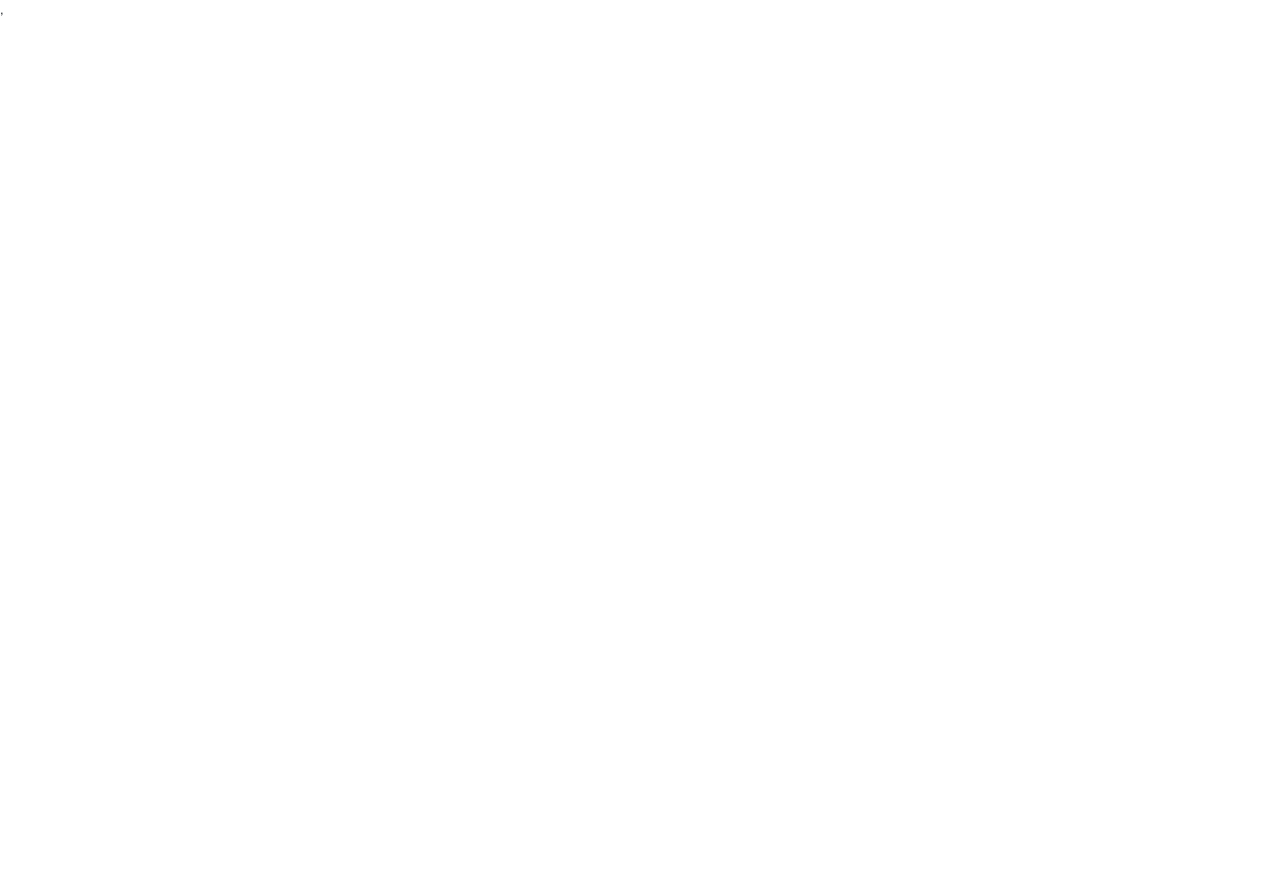
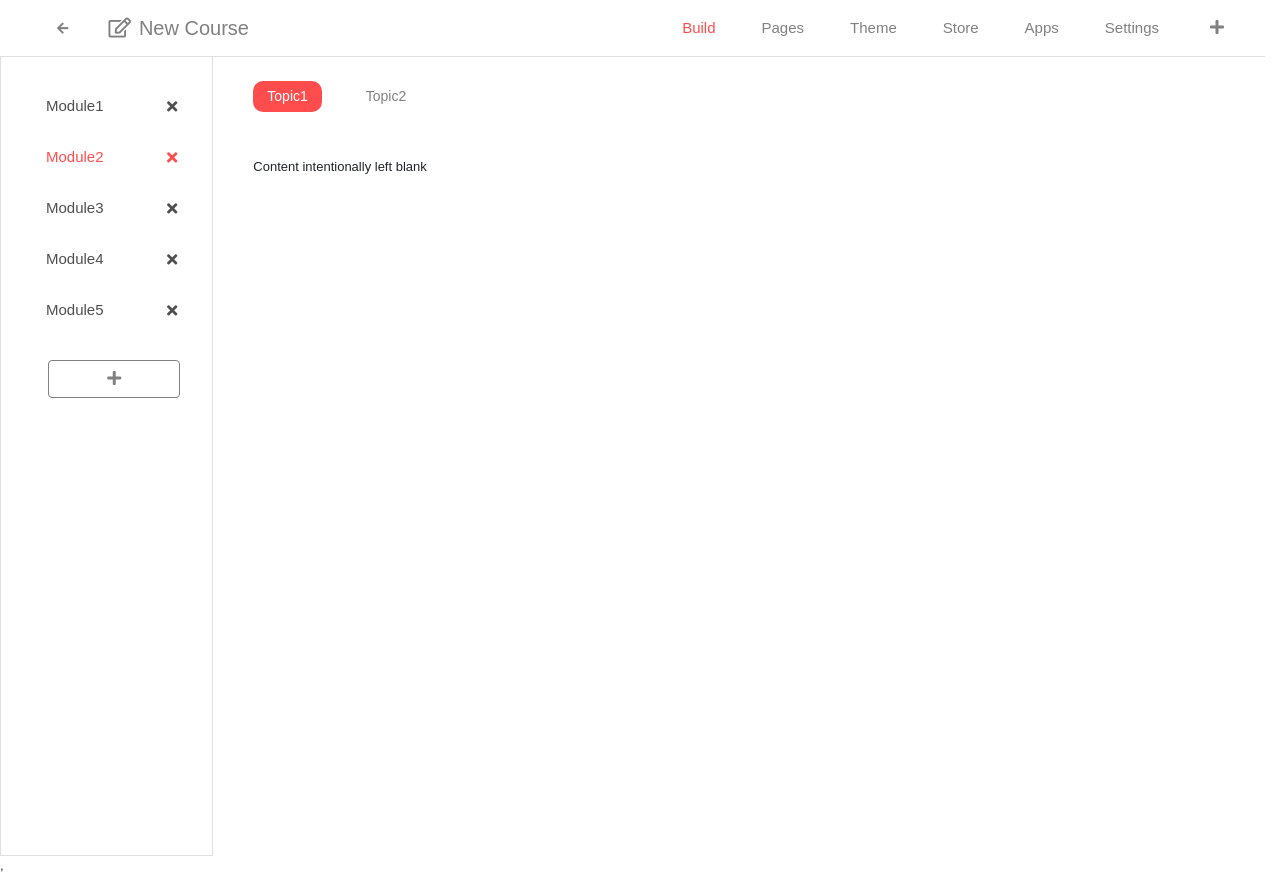
Before and after one commit to miaaaz/wbdv-sp21-02-mian-zhao-client-react, a React (Create React App) app: page /editor in a window 1280 px wide. Before the commit the page ends 800 px from the top, so only its background shows below. Built offline with nearby package versions, Linux system fonts and the light colour scheme.

Commit message:
Fixed bugs

```diff
--- a/src/App.js
+++ b/src/App.js
@@ -1,6 +1,8 @@
 import CourseManager from "./components/course-manager/course-manager";
 import {Route} from "react-router-dom";
 import Home from "./components/home"
+import CourseEditor from "./components/course-editor/course-editor";
+import React from "react";
 
 function App() {
   return (
@@ -11,6 +13,8 @@ function App() {
           <Route path="/courses">
             <CourseManager/>
           </Route>
+          <Route path="/editor" exact={true} render={(props) => <CourseEditor {...props}/>}>
+          </Route>
         </div>
   );
 }
--- a/src/components/course-editor/course-editor.style.css
+++ b/src/components/course-editor/course-editor.style.css
@@ -88,7 +88,7 @@ body {
 /*Inactive module item*/
 .wbdv-sidebar-item a:not(.active):link {
   text-decoration: none;
-  color: #FF4D4D;
+  color: #4f4f4f;
 }
 
 /*Active visited sidebar item*/
--- a/src/components/course-grid/course-card.js
+++ b/src/components/course-grid/course-card.js
@@ -23,7 +23,7 @@ const CourseCard = ({course, updateCourse, deleteCourse}) => {
           <div className="card-body">
             {
               !editing &&
-              <Link to="/courses/editor" className="card-title">{course.title}</Link>
+              <Link to="/editor" className="card-title">{course.title}</Link>
             }
 
             {
@@ -35,7 +35,7 @@ const CourseCard = ({course, updateCourse, deleteCourse}) => {
             }
 
             <p className="card-text">Some description</p>
-            <Link to="/courses/editor" className="btn wbdv-button">{course.title}</Link>
+            <Link to="/editor" className="btn wbdv-button">{course.title}</Link>
           </div>
           <div className="card-footer">
             <div className="float-right">
--- a/src/components/course-grid/course-grid.js
+++ b/src/components/course-grid/course-grid.js
@@ -26,9 +26,9 @@ const CourseGrid = ({courses, updateCourse, deleteCourse}) =>
       </div>
       <div className="row row-cols-1 row-cols-sm-2 row-cols-md-3 row-cols-lg-4 row-cols-xl-6">
         {
-          courses.map((course, index) =>
+          courses.map((course) =>
               <CourseCard
-                  key={index}
+                  key={course._id}
                   updateCourse={updateCourse}
                   deleteCourse={deleteCourse}
                   course={course}/>
--- a/src/components/course-manager/course-manager.js
+++ b/src/components/course-manager/course-manager.js
@@ -103,11 +103,6 @@ class CourseManager extends React.Component {
                 courses={this.state.courses}/>
           </Route>
 
-
-          <Route path="/courses/editor"
-                 render={(props) => <CourseEditor {...props}/>}>
-          </Route>
-
         </div>
 
     )
--- a/src/components/course-manager/course-manager.style.css
+++ b/src/components/course-manager/course-manager.style.css
@@ -119,3 +119,213 @@ tbody {
 .sticky-top {
   z-index: 9999;
 }
+
+body {
+  font-family: 'Poppins', sans-serif;
+  font-size: 13px;
+  font-weight: 200;
+}
+
+/*Top navbar*/
+.navbar {
+  background-color: white;
+  box-shadow: 0 1px 0 0 #e0e0e0;
+  font-weight: 500;
+}
+
+/*Navbar edit icon*/
+.fa-edit {
+  font-weight: 200;
+}
+
+.navbar-brand {
+  font-weight: 300;
+  color: #696969;
+}
+
+.navbar-brand:hover {
+  color: #606060;
+}
+
+.wbdv-nav-items {
+  font-size: 15px;
+  font-weight: 400;
+}
+
+/*Nav bar item*/
+.wbdv-nav-item a:not(.active):visited {
+  color: grey;
+}
+
+.wbdv-nav-item a:not(.active):link {
+  color: grey;
+}
+
+/*Nav bar item on hover*/
+.wbdv-nav-item a:not(.active):hover {
+  color: #FF4D4D;
+}
+
+/*Active visited nav bar item*/
+.wbdv-nav-item a:visited {
+  text-decoration: none;
+  color: #FF4D4D;
+}
+
+.wbdv-nav-item a:link {
+  text-decoration: none;
+  color: #FF4D4D;
+}
+
+/*Toggler icon on nav bar*/
+.navbar-toggler-icon {
+  padding-top: 5px;
+  color: grey;
+}
+
+/*Left sidebar wrapper*/
+.wbdv-sidebar-wrapper {
+  padding-right: 0;
+  min-height: 100vh;
+  font-size: 15px;
+  border: 1px solid #e0e0e0;
+}
+
+/*Sidebar item*/
+.wbdv-sidebar-item {
+  padding: 13px 30px;
+}
+
+.wbdv-sidebar-item a:link {
+  text-decoration: none;
+  color: #FF4D4D;
+}
+
+/*Inactive module item*/
+.wbdv-sidebar-item a:not(.active):visited {
+  text-decoration: none;
+  color: #4f4f4f;
+}
+
+/*Inactive module item*/
+.wbdv-sidebar-item a:not(.active):link {
+  text-decoration: none;
+  color: #FF4D4D;
+}
+
+/*Active visited sidebar item*/
+.wbdv-sidebar-item a:visited {
+  text-decoration: none;
+  color: #FF4D4D;
+}
+
+/*Hover on inactive sidebar item*/
+.wbdv-sidebar-item a:not(.active):hover {
+  color: #FF4D4D;
+}
+
+/*Hover on active sidebar item*/
+.wbdv-sidebar-item a:hover {
+  color: #FF4D4D;
+}
+
+/*All topic pills*/
+.nav-pills .nav-link {
+  border-radius: 10px;
+}
+
+/*Active sidebar item*/
+.wbdv-sidebar-item.active {
+  background-color: #fff;
+}
+
+/*Inactive topics*/
+.nav-pills .nav-link:not(.active) {
+  background-color: white;
+  color: grey;
+}
+
+/*Inactive topics on hover*/
+.nav-pills .nav-link:not(.active):hover {
+  color: #FF4D4D;
+}
+
+/*Active topic*/
+.nav-pills .nav-link.active, .nav-pills .show>.nav-link {
+  color: #fff;
+  background-color: #FF4D4D;
+}
+
+.nav-link {
+  margin-right: 30px;
+  padding: 5px 14px;
+}
+
+/*Close buttons*/
+.wbdv-btn-close {
+  padding-right: 0;
+  cursor: pointer;
+}
+
+.wbdv-add-topic {
+  font-weight: 200;
+}
+
+.wbdv-module-delete-icon {
+  margin: 5px;
+}
+
+.wbdv-module-nav {
+  padding: 24px 0;
+}
+
+/*Add button wrapper in the sidebar*/
+.wbdv-module-add-div {
+  padding: 8px 32px;
+  display: grid;
+}
+
+/*Add button in the sidebar*/
+.wbdv-module-add-btn {
+  color: grey;
+  border-color: grey;
+}
+
+/*Custom style for buttons on hover*/
+.wbdv-button-on-hover:hover {
+  background-color: #FFD3D3;
+  color: #FF4D4D;
+  border-color: #FFD3D3;
+}
+
+.wbdv-module-add-icon {
+}
+
+.wbdv-sidebar {
+  padding: 0;
+}
+
+/*Editor wrapper*/
+.wbdv-editor-wrapper {
+}
+
+/*Navbar in the editor*/
+.wbdv-editor-nav {
+  padding: 25px 25px;
+  font-size: 14px;
+  font-weight: 400;
+}
+
+/*Main content of the editor*/
+.wbdv-editor-main {
+  padding: 0 25px;
+}
+
+/*Custom color*/
+.wbdv-grey-color {
+  color: grey;
+}
+
+.wbdv-nav-group {
+  margin-left: auto
+}
--- a/src/components/course-table/course-row.js
+++ b/src/components/course-table/course-row.js
@@ -23,7 +23,7 @@ const CourseRow =
             <td>
               {
                 !editing &&
-                <Link to="/courses/editor">
+                <Link to="/editor">
                   <i className="far fa-file-alt wbdv-file-icon fa-fw"></i>
                   <span> {title}</span>
                 </Link>
--- a/src/components/course-table/course-table.js
+++ b/src/components/course-table/course-table.js
@@ -32,9 +32,9 @@ class CourseTable extends React.Component {
               </thead>
 
               <tbody>
-              {this.props.courses.map((course, index) =>
+              {this.props.courses.map((course) =>
                   <CourseRow
-                    key={index}
+                    key={course._id}
                     course={course}
                     updateCourse={this.props.updateCourse}
                     deleteCourse={this.props.deleteCourse}
--- a/src/components/home.js
+++ b/src/components/home.js
@@ -11,5 +11,8 @@ export default () =>
         <Link to="/courses/grid" className="list-group-item">
           Courses Grid
         </Link>
+        <Link to="/editor" className="list-group-item">
+          Courses Editor
+        </Link>
       </div>
     </div>
```
